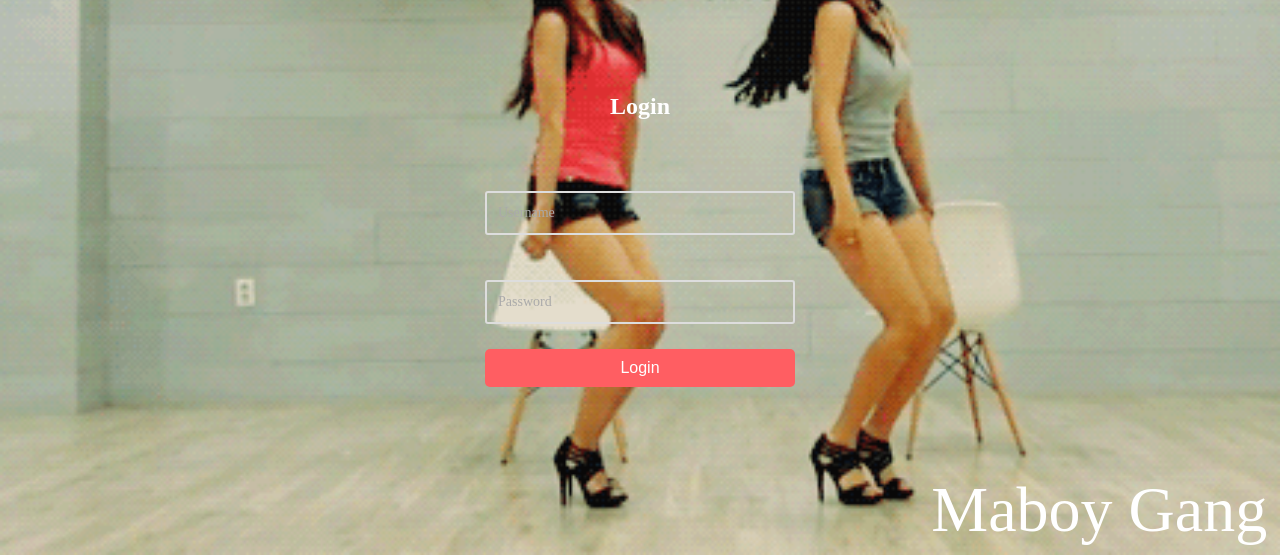
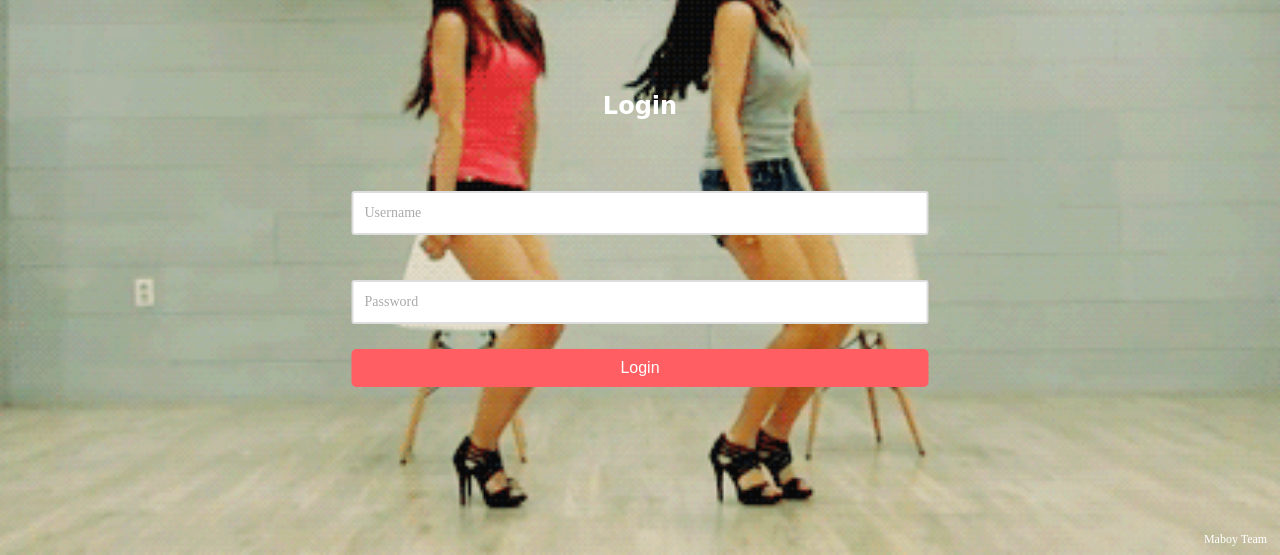
Before and after one commit to Thanaphat-Koko/Maboy-WebAuthentication, a plain HTML site: page index.html in a window 1280 px wide. Shown: the part 245-800 px from the top of the page. Drawn offline with Linux system fonts and the light colour scheme.

Commit message:
update web

```diff
--- a/index.html
+++ b/index.html
@@ -100,7 +100,7 @@
 				<button type="button" name="Submit" onclick="submitAction()">Login</button>
 			</div>
 		</div>
-		<div class="kamkom">Maboy Gang</div>
+		<div class="kamkom">Maboy Team</div>
 		</div>
 	</form>
 </body>
--- a/style.css
+++ b/style.css
@@ -5,6 +5,7 @@
 }
 
 body {
+  background-position: center;
 	display: flex;
 	justify-content: center;
 	align-items: center;
@@ -12,7 +13,7 @@ body {
 	margin: 0;
   background-image: "https://24.media.tumblr.com/tumblr_ly8jx0Ithh1qg57tuo1_500.gif";
 	background-size: cover;
-  /*background: #ffc87c;*/
+  /*background: linear-gradient(to right, #ffc87c, #ff9966);*/
 }
 
 .login-form {
@@ -24,7 +25,12 @@ body {
 }
 
 .login-maboy {
-	width: 350px;
+	/*width: 350px;*/
+  width: 200%;
+  position: relative;
+  top: 50%;
+  left: 50%;
+  transform: translate(-50%, -0%);
 	background: transparent;
 	border-radius: 10px;
   border-color: #fff;
@@ -73,6 +79,7 @@ body {
 	display: flex;
 	align-items: center;
 	justify-content: center;
+  font-family: cursive;
 	font-size: 24px;
 	font-weight: bold;
 	color: #fff;
@@ -83,6 +90,7 @@ body {
 	display: flex;
 	align-items: center;
 	justify-content: center;
+  font-family: cursive;
 	font-size: 64px;
 	font-weight: bold;
 	color: #fff;
@@ -93,6 +101,7 @@ body {
 	display: flex;
 	align-items: center;
 	justify-content: center;
+  font-family: cursive;
 	font-size: 26px;
 	font-weight: bold;
 	color: #fff;
@@ -109,7 +118,7 @@ input {
 	padding: 10px;
 	border: none;
 	border-radius: 5px;
-	background: #f2f2f2;
+	background: #222;
 	font-size: 16px;
 }
 
@@ -248,6 +257,10 @@ button:hover {
     transition-delay: 0.1s
   }
 
+  .custom-field.one input {
+    background-color: #fff;
+  }
+
   .custom-field.one input.dirty + .placeholder,
   .custom-field.one input:not(:placeholder-shown) + .placeholder,
   .custom-field.one input:focus + .placeholder {
@@ -278,6 +291,6 @@ button:hover {
     position: fixed;
     bottom: 1%;
     right: 1%;
-    font-size: 64px;
+    font-size: 12px;
     color: #fff;
   }
```
Also changed, not shown: 1 other file.
